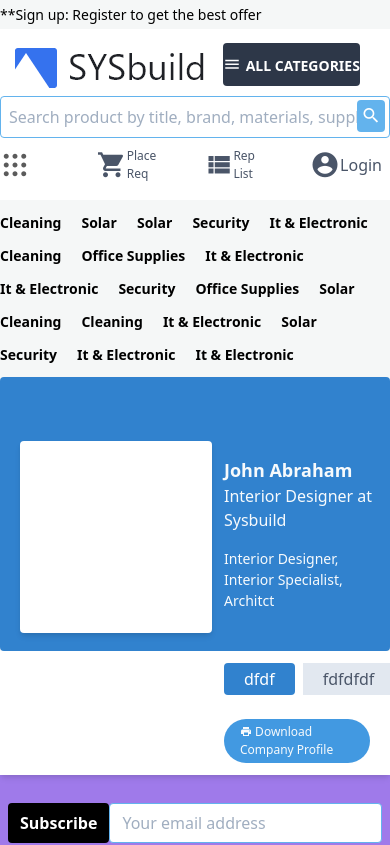
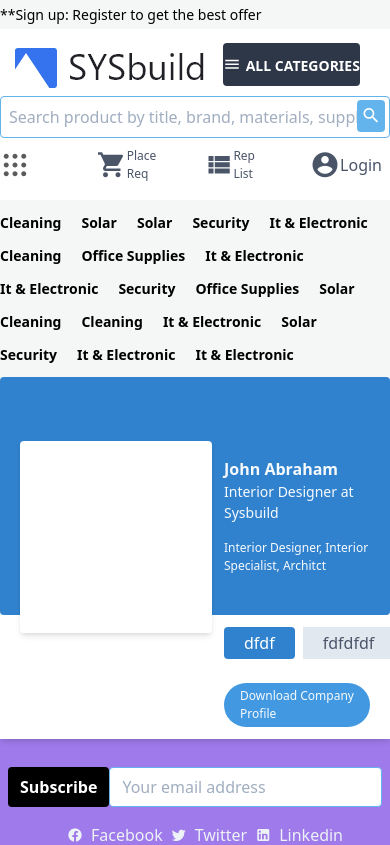
Before and after one commit to allImran/vue-tail-shop, a Vue app: page /profile in a window 390 px wide. Shown: the top 845 px of the page. Built offline with nearby package versions, Linux system fonts and the light colour scheme.

Commit message:
profile photo and des section responsive

```diff
--- a/src/components/molecule/profile/PhotoAndDes.vue
+++ b/src/components/molecule/profile/PhotoAndDes.vue
@@ -2,9 +2,9 @@
     <div class="container mx-auto shadow-md rounded relative">
         <div class="pt-20 pb-10 bg-blue-600 rounded">
             <div class="ml-56">
-                <p class="text-gray-100 text-lg font-semibold">John Abraham</p>
-                <p class="text-gray-100 text-md pb-4">Interior Designer at Sysbuild</p>
-                <p class="text-gray-100 text-sm">Interior Designer, Interior Specialist, Architct</p>
+                <p class="text-gray-100 text-base md:text-lg font-semibold">John Abraham</p>
+                <p class="text-gray-100 text-sm md:text-base pb-4">Interior Designer at Sysbuild</p>
+                <p class="text-gray-100 text-xs md:text-sm">Interior Designer, Interior Specialist, Architct</p>
             </div>
         </div>
 
@@ -29,7 +29,6 @@
             <a
                 class="rounded-full py-1 px-4 bg-blue-500 text-xs text-gray-100 capitalize mr-5"
                 href="#">
-              <span class="mdi mdi-printer"></span>
               download company profile
             </a>
           </div>
```
